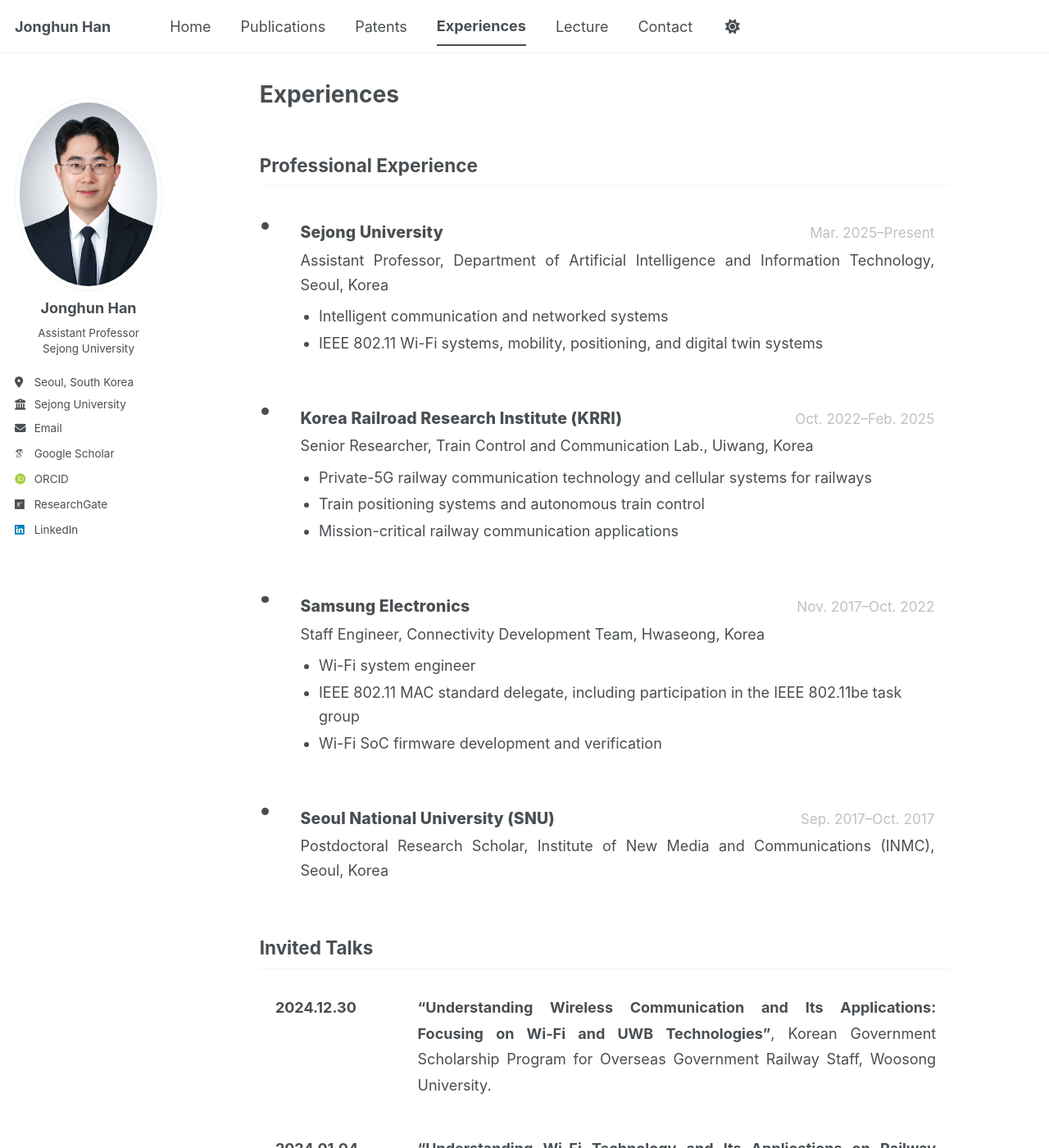
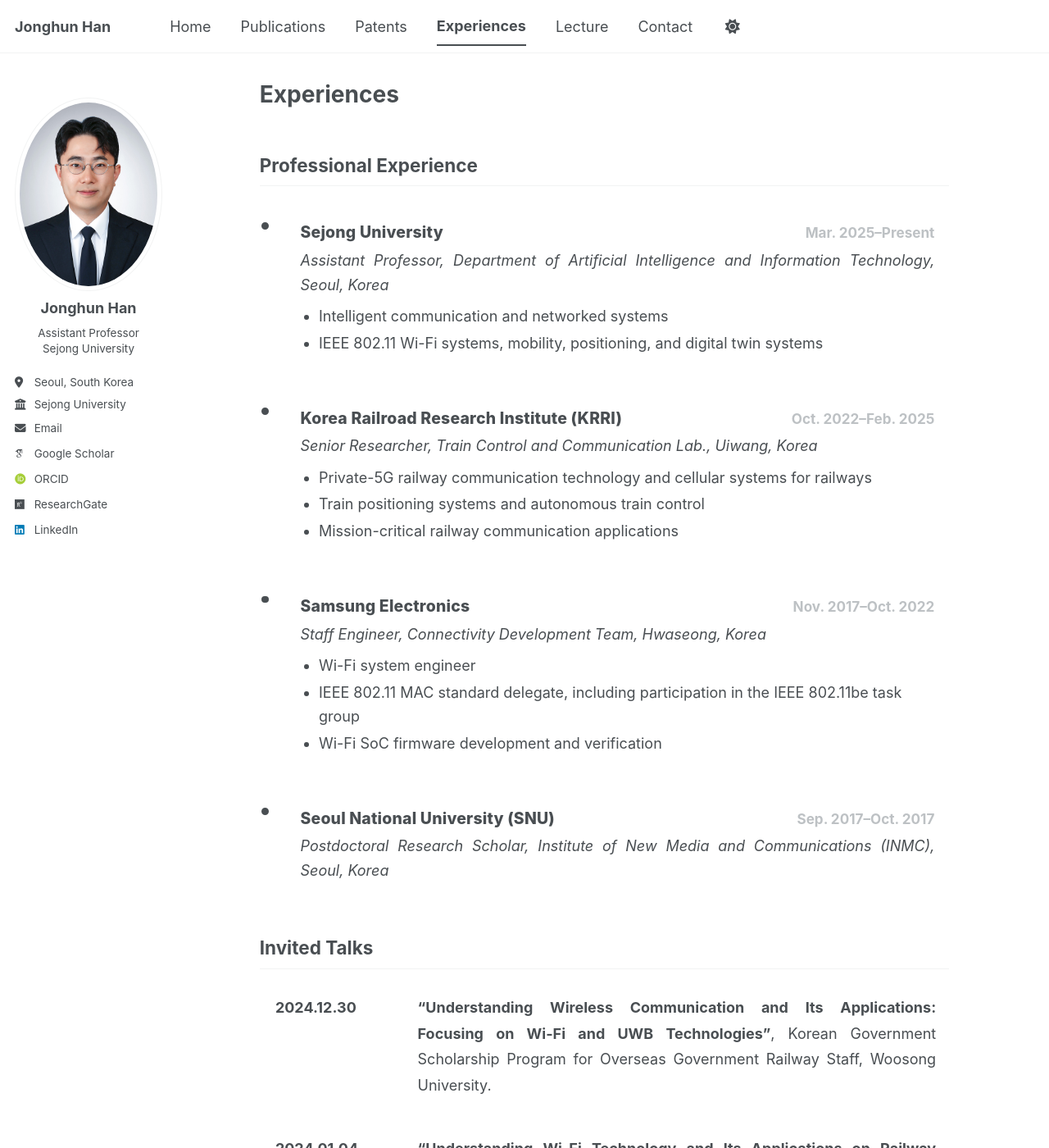
Before and after one commit to icnsl/icnsl.github.io, a Jekyll site: the page built from _pages/experiences.md, in a window 1280 px wide and 1400 px high. Shown: the whole window at 82% size. Built offline with Jekyll 4.4.1, drawn with Linux system fonts in a browser that asks for light colours; some web fonts are replaced; a script bundle is joined from its source files by our own code; library files that are not in the unit come from our copies.

Commit message:
Update _page.scss

```diff
--- a/_sass/layout/_page.scss
+++ b/_sass/layout/_page.scss
@@ -653,7 +653,7 @@
 }
 
 .page__content .timeline-date {
-  font-weight: 400;
+  font-weight: 700;
   font-size: 0.95em;
   white-space: nowrap;
   color: var(--global-text-color-light);
@@ -663,6 +663,7 @@
 .page__content .timeline-role {
   margin-top: 0.15rem;
   line-height: 1.65;
+  font-style: italic;
   text-align: justify;
   text-align-last: left;
   text-justify: inter-word;
```
